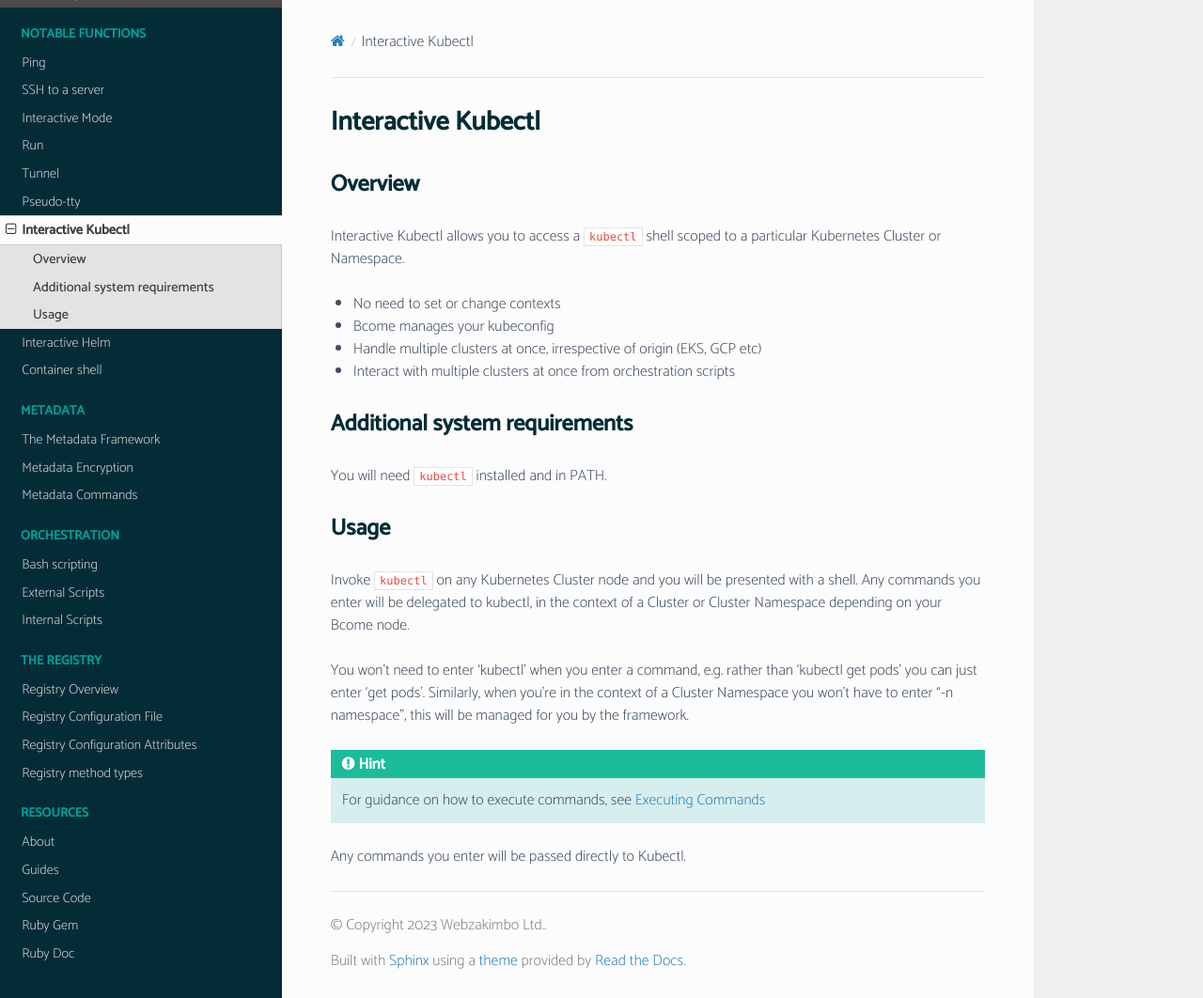
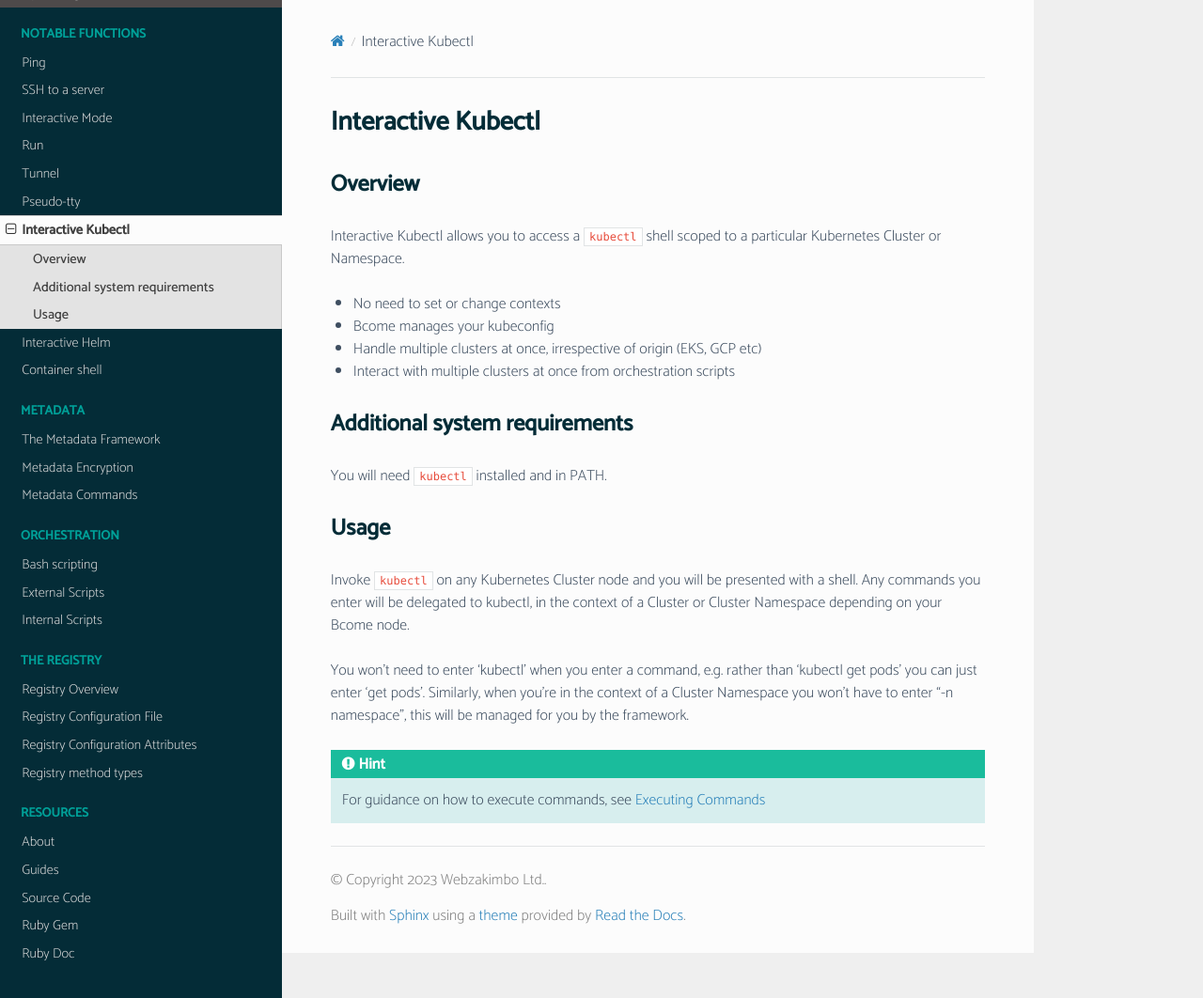
Before and after one commit to webzakimbo/bcome-read-the-docs, a Sphinx documentation site: the page built from docs/source/notable/interactive-kubectl.rst, in a window 1280 px wide and 1062 px high. Shown: the whole window at 94% size. Built offline with Sphinx 7.4.7 and the Read the Docs theme 2.0.0, drawn with Linux system fonts in a browser that asks for light colours; pages that are not in the unit, such as notebooks, are missing from menus.

Commit message:
Improved interactive kubectl documentation

```diff
--- a/docs/source/notable/interactive-kubectl.rst
+++ b/docs/source/notable/interactive-kubectl.rst
@@ -32,6 +32,3 @@ You won't need to enter 'kubectl' when you enter a command, e.g. rather than 'ku
 .. hint::
 
   For guidance on how to execute commands, see :doc:`../usage/executing-commands`
-
-
-Any commands you enter will be passed directly to Kubectl.
```
